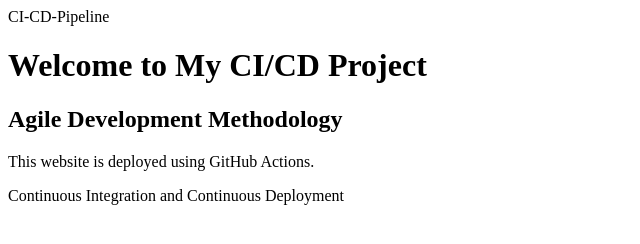
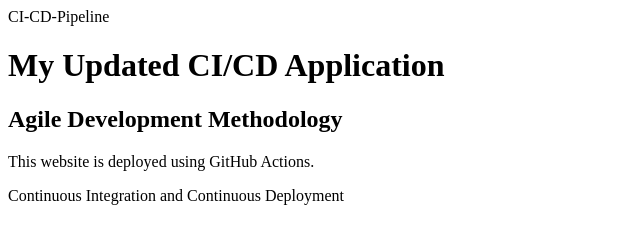
Before and after one commit to celenakachhap-stack/CI-CD-Pipeline, a plain HTML site: page index.html in a window 1280 px wide. Shown: the whole page, without its empty margins (0-640 px from the left). Drawn offline with Linux system fonts and the light colour scheme.

Commit message:
Update index.html

```diff
--- a/index.html
+++ b/index.html
@@ -4,7 +4,7 @@ CI-CD-Pipeline<!DOCTYPE html>
     <title>CI/CD Pipeline</title>
 </head>
 <body>
-    <h1>Welcome to My CI/CD Project</h1>
+    <h1>My Updated CI/CD Application</h1>
     <h2>Agile Development Methodology</h2>
     <p>This website is deployed using GitHub Actions.</p>
     <p>Continuous Integration and Continuous Deployment</p>
```
